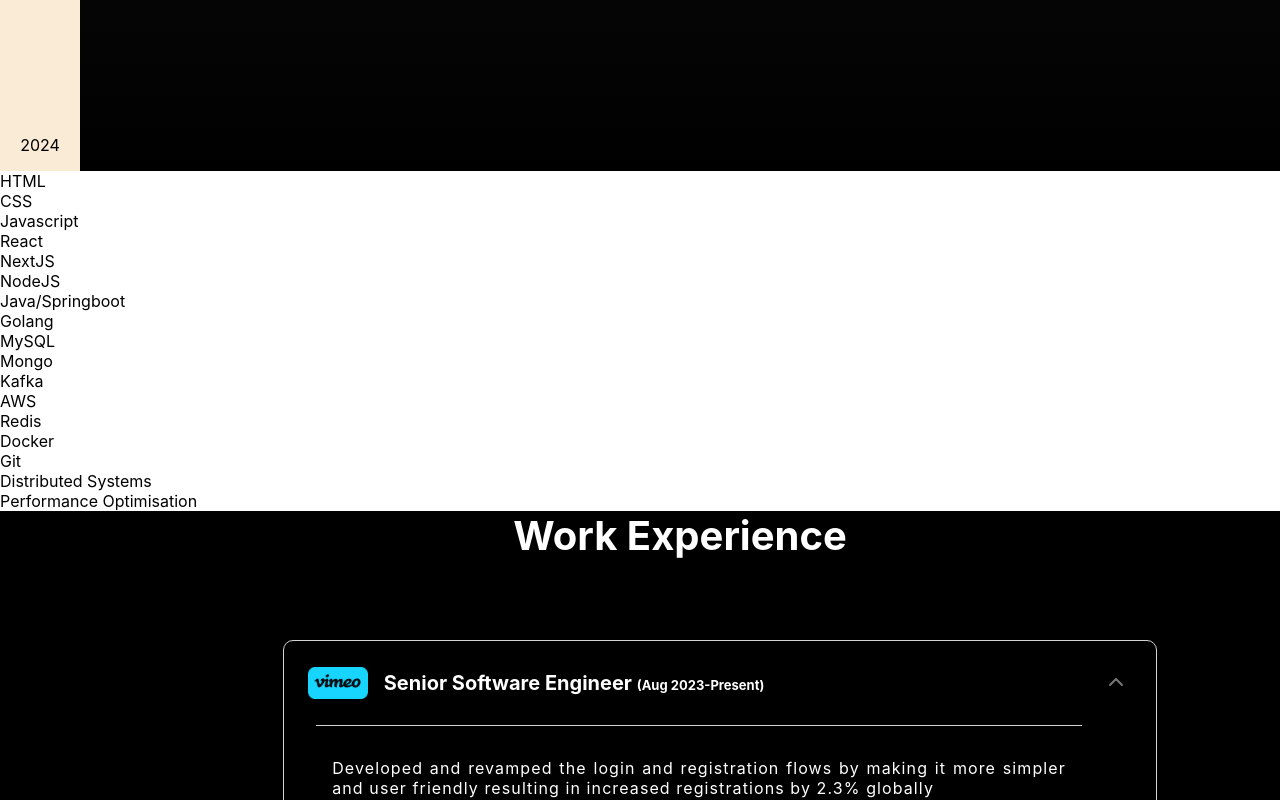
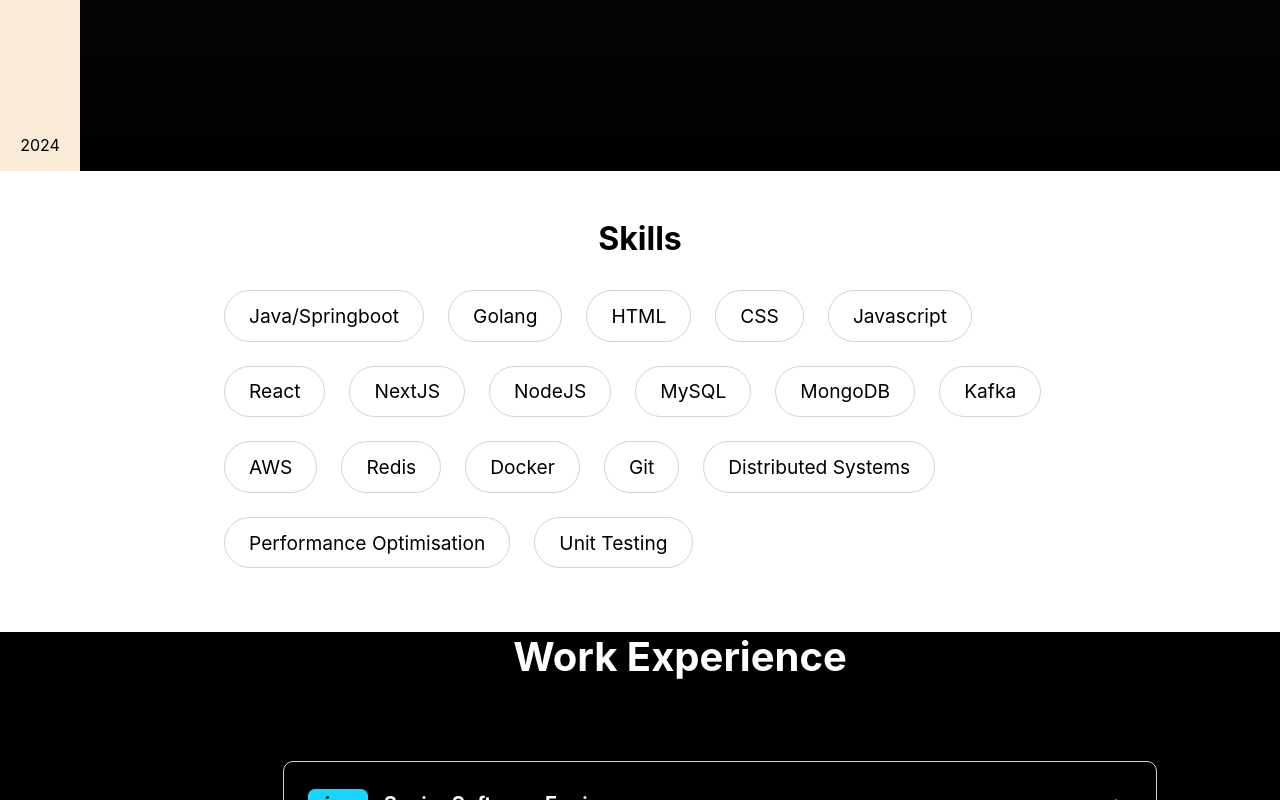
Before and after one commit to amithkashyaph/portfolio-website, a React (Create React App) app: page / in a window 1280 px wide. Shown: the part 629-1429 px from the top of the page. Built offline with nearby package versions, Linux system fonts and the light colour scheme.

Commit message:
updated skills styled

```diff
--- a/src/pages/Skills.jsx
+++ b/src/pages/Skills.jsx
@@ -2,27 +2,51 @@ import React from "react";
 import styled from "styled-components";
 
 const StyledSkills = styled.div`
-  width: 90%;
+  width: 70%;
+  margin: 2rem auto;
+  padding: 1rem;
+  text-align: center;
 `;
 
-const SkillSet = styled.ul``;
+const SkillsHeader = styled.h1`
+  margin-bottom: 1rem;
+`;
 
-const Skill = styled.li``;
+const SkillSet = styled.ul`
+  padding: 1rem;
+  list-style: none;
+  display: flex;
+  gap: 1.5rem;
+  flex-wrap: wrap;
+`;
+
+const Skill = styled.li`
+  padding: 0.8rem 1.5rem;
+  border: 1px solid lightgray;
+  font-size: larger;
+  border-radius: 2rem;
+  &:hover {
+    background-color: #2d2d2d;
+    color: white;
+  }
+`;
 
 const Skills = () => {
   return (
     <StyledSkills>
+      <SkillsHeader>Skills</SkillsHeader>
       <SkillSet>
+        <Skill>Java/Springboot</Skill>
+        <Skill>Golang</Skill>
         <Skill>HTML</Skill>
         <Skill>CSS</Skill>
         <Skill>Javascript</Skill>
         <Skill>React</Skill>
         <Skill>NextJS</Skill>
         <Skill>NodeJS</Skill>
-        <Skill>Java/Springboot</Skill>
-        <Skill>Golang</Skill>
+
         <Skill>MySQL</Skill>
-        <Skill>Mongo</Skill>
+        <Skill>MongoDB</Skill>
         <Skill>Kafka</Skill>
         <Skill>AWS</Skill>
         <Skill>Redis</Skill>
@@ -30,6 +54,7 @@ const Skills = () => {
         <Skill>Git</Skill>
         <Skill>Distributed Systems</Skill>
         <Skill>Performance Optimisation</Skill>
+        <Skill>Unit Testing</Skill>
       </SkillSet>
     </StyledSkills>
   );
```
